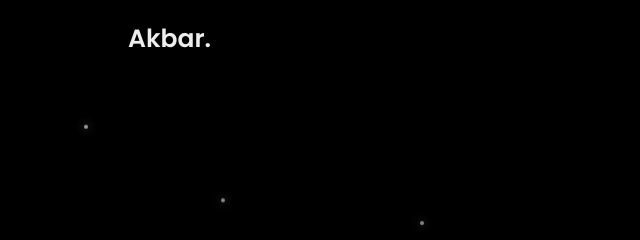
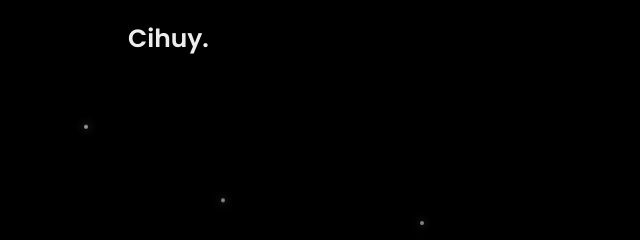
Before and after one commit to NapoleonPro/My-Portfolio, a plain HTML site: page index.html in a window 1280 px wide. Shown: the top 240 px of the page, 0-640 px from the left. Drawn offline with nearby package versions, Linux system fonts and the light colour scheme.

Commit message:
Update index.html

```diff
--- a/index.html
+++ b/index.html
@@ -9,7 +9,7 @@
 </head>
 <body>
     <header class="header">
-        <a href="index.html" class="logo">Akbar.</a>
+        <a href="index.html" class="logo">Cihuy.</a>
 
         <nav class="navbar">
             <a href="index.html" class="active">Home</a>
```
